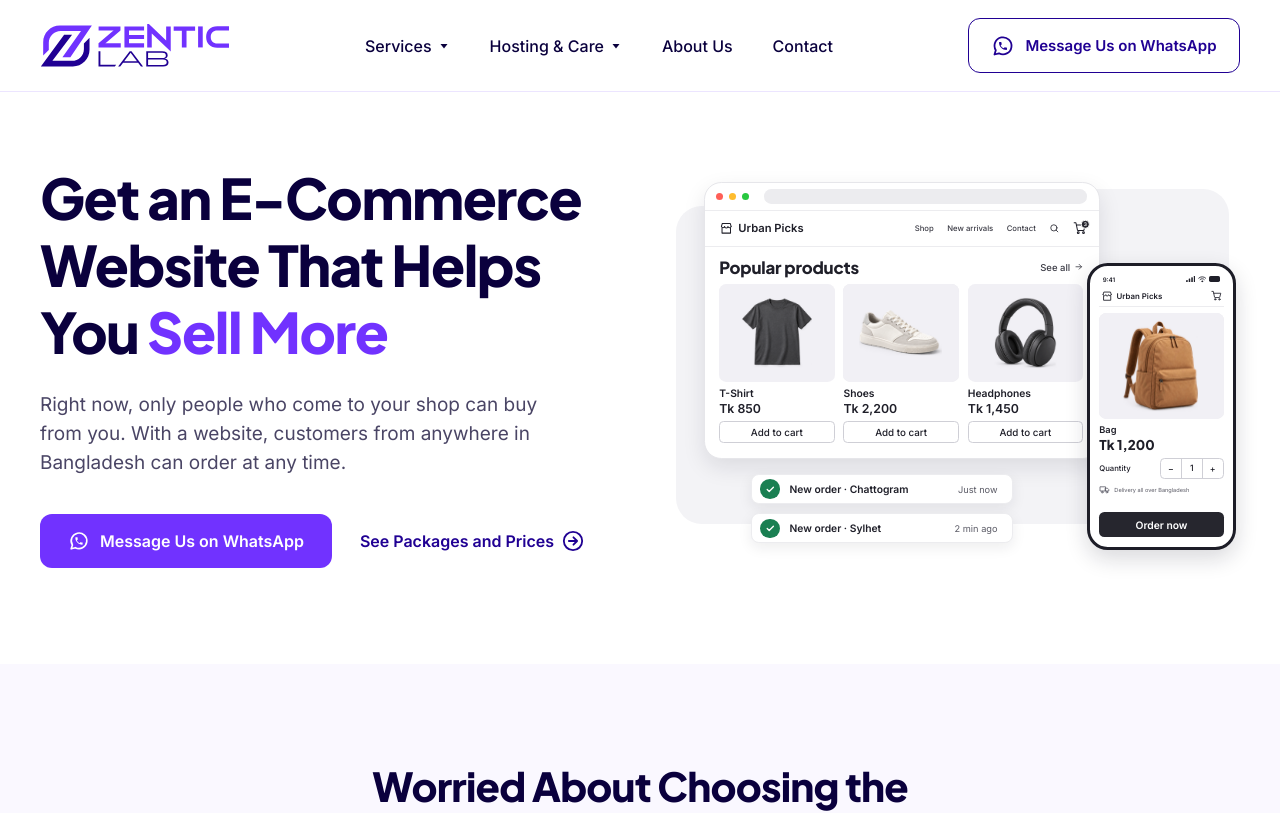
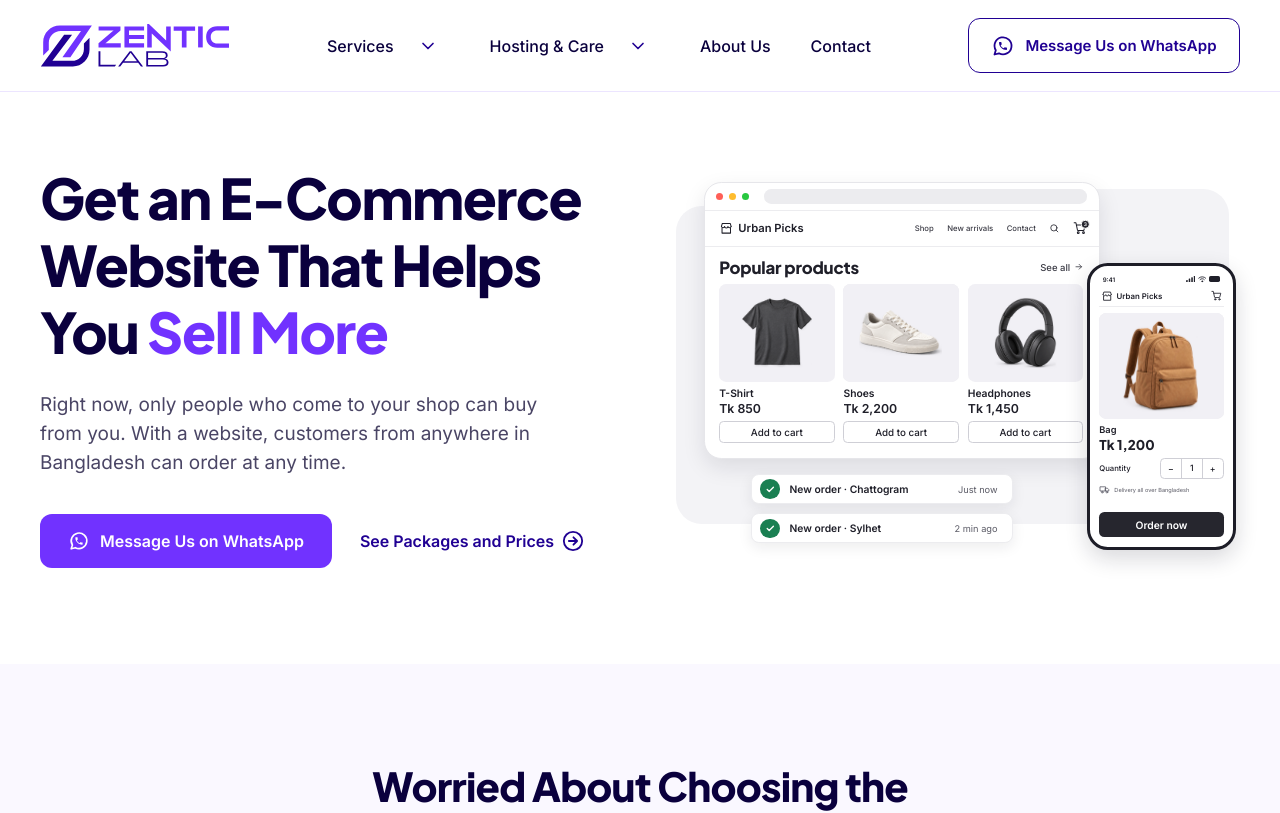
Before and after one commit to JubaerHossenSiam/ZenticLab, a Next.js app: page / in a window 1280 px wide. Shown: the top 813 px of the page. Built offline with nearby package versions, Linux system fonts and the light colour scheme.

Commit message:
Use separate dropdown toggles and a full-height mobile menu

```diff
--- a/src/app/globals.css
+++ b/src/app/globals.css
@@ -83,6 +83,36 @@ section {
 .site-header [data-active="true"] {
   color: #200093;
   font-weight: 600;
+}
+.nav-group-heading {
+  display: flex;
+  align-items: center;
+  gap: 12px;
+}
+.dropdown-toggle {
+  display: inline-flex;
+  align-items: center;
+  justify-content: center;
+  flex: none;
+  width: 44px;
+  height: 44px;
+  border: 0;
+  border-radius: 8px;
+  background: transparent;
+  color: #200093;
+  cursor: pointer;
+}
+.dropdown-toggle:hover {
+  background: #f6f3ff;
+}
+.dropdown-toggle[aria-expanded="true"] svg {
+  transform: rotate(180deg);
+}
+.site-header .zl-dd-menu[hidden] {
+  display: none !important;
+}
+.site-header .zl-dd-menu:not([hidden]) {
+  display: block;
 }
 .dropdown-inner {
   background: #fff;
@@ -304,6 +334,9 @@ main .zl-fixed-height-title {
   flex: 1;
 }
 @media (max-width: 1190px) and (min-width: 1001px) {
+  .nav-group-heading {
+    gap: 4px;
+  }
   .header-inner {
     padding-left: 28px;
     padding-right: 28px;
@@ -337,9 +370,20 @@ main .zl-fixed-height-title {
     --site-header-height: 76px;
   }
   .site-header.menu-open {
+    position: fixed;
+    inset: 0;
+    height: 100vh;
+    height: 100dvh;
     max-height: 100vh;
     max-height: 100dvh;
     overflow-y: auto;
+  }
+  body:has(.site-header.menu-open) {
+    overflow: hidden;
+  }
+  .nav-group-heading {
+    justify-content: space-between;
+    gap: 20px;
   }
   .zl-card-illustration {
     width: 120px !important;
--- a/src/components/Header.tsx
+++ b/src/components/Header.tsx
@@ -2,7 +2,7 @@
 
 import Link from "next/link";
 import { usePathname } from "next/navigation";
-import { useState } from "react";
+import { useEffect, useRef, useState } from "react";
 import Logo from "./designs/Logo";
 
 const groups = [
@@ -100,9 +100,42 @@ function Icon({ name }: { name: string }) {
 export default function Header() {
   const pathname = usePathname();
   const [open, setOpen] = useState(false);
-  const close = () => setOpen(false);
+  const [expandedGroup, setExpandedGroup] = useState<string | null>(null);
+  const headerRef = useRef<HTMLElement>(null);
+  const close = () => {
+    setOpen(false);
+    setExpandedGroup(null);
+  };
+  useEffect(() => {
+    if (!expandedGroup) return;
+    const dismiss = (event: PointerEvent) => {
+      if (!headerRef.current?.contains(event.target as Node))
+        setExpandedGroup(null);
+    };
+    document.addEventListener("pointerdown", dismiss);
+    return () => document.removeEventListener("pointerdown", dismiss);
+  }, [expandedGroup]);
   return (
-    <header className={`site-header${open ? " menu-open" : ""}`}>
+    <header
+      ref={headerRef}
+      className={`site-header${open ? " menu-open" : ""}`}
+      onKeyDown={(event) => {
+        if (event.key !== "Escape") return;
+        if (expandedGroup) {
+          headerRef.current
+            ?.querySelector<HTMLButtonElement>(
+              '.dropdown-toggle[aria-expanded="true"]',
+            )
+            ?.focus();
+          setExpandedGroup(null);
+        } else if (open) {
+          close();
+          headerRef.current
+            ?.querySelector<HTMLButtonElement>(".menu-toggle")
+            ?.focus();
+        }
+      }}
+    >
       <div className="header-inner">
         <Link
           href="/"
@@ -118,7 +151,10 @@ export default function Header() {
           aria-label={open ? "Close navigation" : "Open navigation"}
           aria-expanded={open}
           aria-controls="main-navigation"
-          onClick={() => setOpen(!open)}
+          onClick={() => {
+            setExpandedGroup(null);
+            setOpen(!open);
+          }}
         >
           <svg
             width="24"
@@ -137,20 +173,10 @@ export default function Header() {
             )}
           </svg>
         </button>
-        <nav
-          id="main-navigation"
-          aria-label="Main"
-          onKeyDown={(event) => {
-            if (event.key === "Escape") {
-              close();
-              document
-                .querySelector<HTMLButtonElement>(".menu-toggle")
-                ?.focus();
-            }
-          }}
-        >
+        <nav id="main-navigation" aria-label="Main">
           {groups.map((group) => (
             <div className="zl-dd" key={group.href}>
+              <div className="nav-group-heading">
                 <Link
                   href={group.href}
                   className="zl-nav"
@@ -164,17 +190,39 @@ export default function Header() {
                   onClick={close}
                 >
                   {group.label}
+                </Link>
+                <button
+                  type="button"
+                  className="dropdown-toggle"
+                  aria-label={`${group.label} submenu`}
+                  aria-expanded={expandedGroup === group.label}
+                  aria-controls={`submenu-${group.href.slice(1)}`}
+                  onClick={() =>
+                    setExpandedGroup(
+                      expandedGroup === group.label ? null : group.label,
+                    )
+                  }
+                >
                   <svg
-                  width="12"
-                  height="12"
+                    width="20"
+                    height="20"
                     viewBox="0 0 24 24"
-                  fill="currentColor"
+                    fill="none"
+                    stroke="currentColor"
+                    strokeWidth="2"
+                    strokeLinecap="round"
+                    strokeLinejoin="round"
                     aria-hidden="true"
                   >
-                  <path d="M5 8h14l-7 9z" />
+                    <path d="m6 9 6 6 6-6" />
                   </svg>
-              </Link>
-              <div className="zl-dd-menu">
+                </button>
+              </div>
+              <div
+                className="zl-dd-menu"
+                id={`submenu-${group.href.slice(1)}`}
+                hidden={expandedGroup !== group.label}
+              >
                 <div className="dropdown-inner">
                   {group.items.map((item) => (
                     <Link
```
Lines whose indentation alone changed are shown as unchanged.
